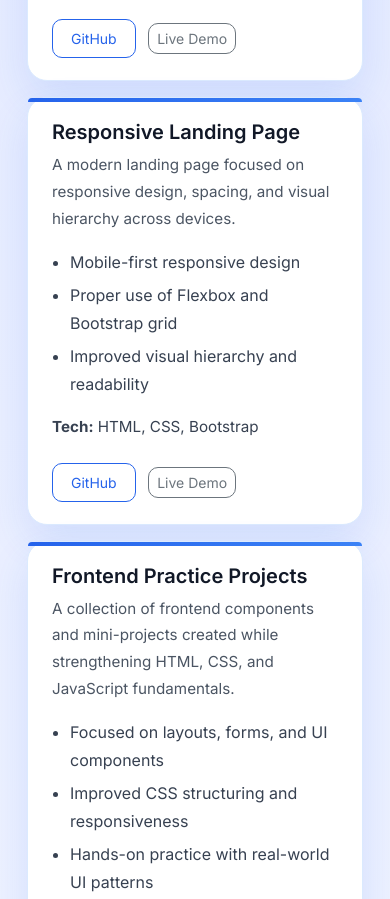
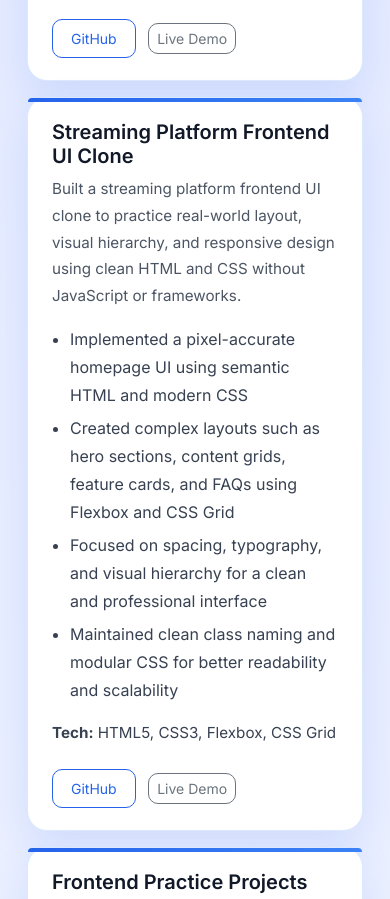
Before and after one commit to ashokkaji26/personal-portfolio, a plain HTML site: page index.html in a window 390 px wide. Shown: the part 3310-4209 px from the top of the page. Drawn offline with nearby package versions, Linux system fonts and the light colour scheme.

Commit message:
added hamburger menu

```diff
--- a/index.html
+++ b/index.html
@@ -27,7 +27,8 @@
         <div class="container">
             <a class="navbar-brand fw-bold" href="#">Ashok Kaji</a>
 
-            <button class="navbar-toggler" type="button" data-bs-toggle="collapse" data-bs-target="#navbarNav">
+            <button class="navbar-toggler" type="button" data-bs-toggle="collapse" data-bs-target="#navbarNav"
+                aria-controls="navbarNav" aria-expanded="false" aria-label="Toggle navigation">
                 <span class="navbar-toggler-icon"></span>
             </button>
 
@@ -152,7 +153,7 @@
                         <div class="cp-platform mt-3">
                             <div class="cp-header">
                                 <span class="cp-name">CodeChef</span>
-                                <a href="https://www.codechef.com/users/your_codechef" target="_blank"
+                                <a href="https://www.codechef.com/users/ashok2027" target="_blank"
                                     rel="noopener noreferrer" class="cp-link">View Profile</a>
                             </div>
 
@@ -231,8 +232,9 @@
                             <a href="https://github.com/ashokkaji26/personal-portfolio.git"
                                 class="btn btn-outline-primary btn-sm" target="_blank"
                                 rel="noopener noreferrer">GitHub</a>
-                            <a href="https://ashokkaji-personal-portfolio.netlify.app/" class="btn btn-outline-secondary btn-sm"
-                                target="_blank" rel="noopener noreferrer">Live Demo </a>
+                            <a href="https://ashokkaji-personal-portfolio.netlify.app/"
+                                class="btn btn-outline-secondary btn-sm" target="_blank" rel="noopener noreferrer">Live
+                                Demo </a>
                         </div>
                     </div>
                 </div>
@@ -241,24 +243,33 @@
                 <div class="col-md-6">
                     <div class="card h-100">
                         <div class="card-body">
-                            <h5 class="card-title">Responsive Landing Page</h5>
+                            <h5 class="card-title">Streaming Platform Frontend UI Clone</h5>
                             <p class="card-text">
-                                A modern landing page focused on responsive design, spacing, and visual hierarchy across
-                                devices.
+                                Built a streaming platform frontend UI clone to practice real-world layout, visual
+                                hierarchy, and responsive design using clean HTML and CSS without JavaScript or
+                                frameworks.
                             </p>
 
                             <ul>
-                                <li>Mobile-first responsive design</li>
-                                <li>Proper use of Flexbox and Bootstrap grid</li>
-                                <li>Improved visual hierarchy and readability</li>
+                                <li>Implemented a pixel-accurate homepage UI using semantic HTML and modern CSS</li>
+                                <li>Created complex layouts such as hero sections, content grids, feature cards, and
+                                    FAQs using Flexbox and CSS Grid</li>
+                                <li>Focused on spacing, typography, and visual hierarchy for a clean and professional
+                                    interface</li>
+                                <li>Maintained clean class naming and modular CSS for better readability and scalability
+                                </li>
                             </ul>
 
                             <p class="tech-stack">
-                                <strong>Tech:</strong> HTML, CSS, Bootstrap
+                                <strong>Tech:</strong> HTML5, CSS3, Flexbox, CSS Grid
                             </p>
 
-                            <a href="#" class="btn btn-outline-primary btn-sm">GitHub</a>
-                            <a href="#" class="btn btn-outline-secondary btn-sm">Live Demo</a>
+                            <a href="https://github.com/ashokkaji26/Netflix-Frontend-Clone.git"
+                                class="btn btn-outline-primary btn-sm" target="_blank"
+                                rel="noopener noreferrer">GitHub</a>
+                            <a href="https://ashokkaji26.github.io/Netflix-Frontend-Clone/"
+                                class="btn btn-outline-secondary btn-sm" target="_blank" rel="noopener noreferrer">Live
+                                Demo</a>
                         </div>
                     </div>
                 </div>
@@ -328,6 +339,7 @@
             Designed & built by Ashok Kaji • Always learning, always improving.
         </p>
     </footer>
+    <script src="https://cdn.jsdelivr.net/npm/bootstrap@5.3.2/dist/js/bootstrap.bundle.min.js"></script>
     <script src="js/script.js"></script>
 </body>
 
```
